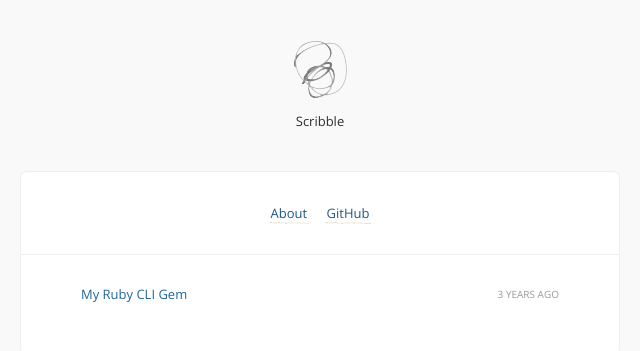
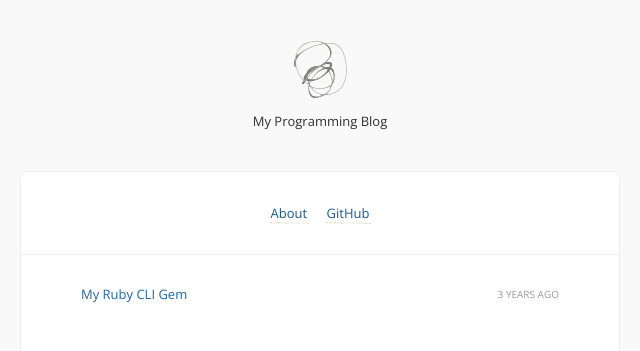
Before and after one commit to sameerabachoti/blog, a Jekyll site: the page built from index.html, in a window 1280 px wide. Shown: the top 351 px of the page, without its empty margins (320-960 px from the left). Built offline with Jekyll 4.4.1, drawn with Linux system fonts in a browser that asks for light colours; comment, search, counter and statistics services are not loaded.

Commit message:
Update _config.yml

```diff
--- a/_config.yml
+++ b/_config.yml
@@ -1,4 +1,4 @@
-title:            Scribble
+title:            My Programming Blog
 description:      A jekyll theme. Because I scribble.
 url:              # Site url, without a slash at the end.
 signoff:          # Your name.
```
